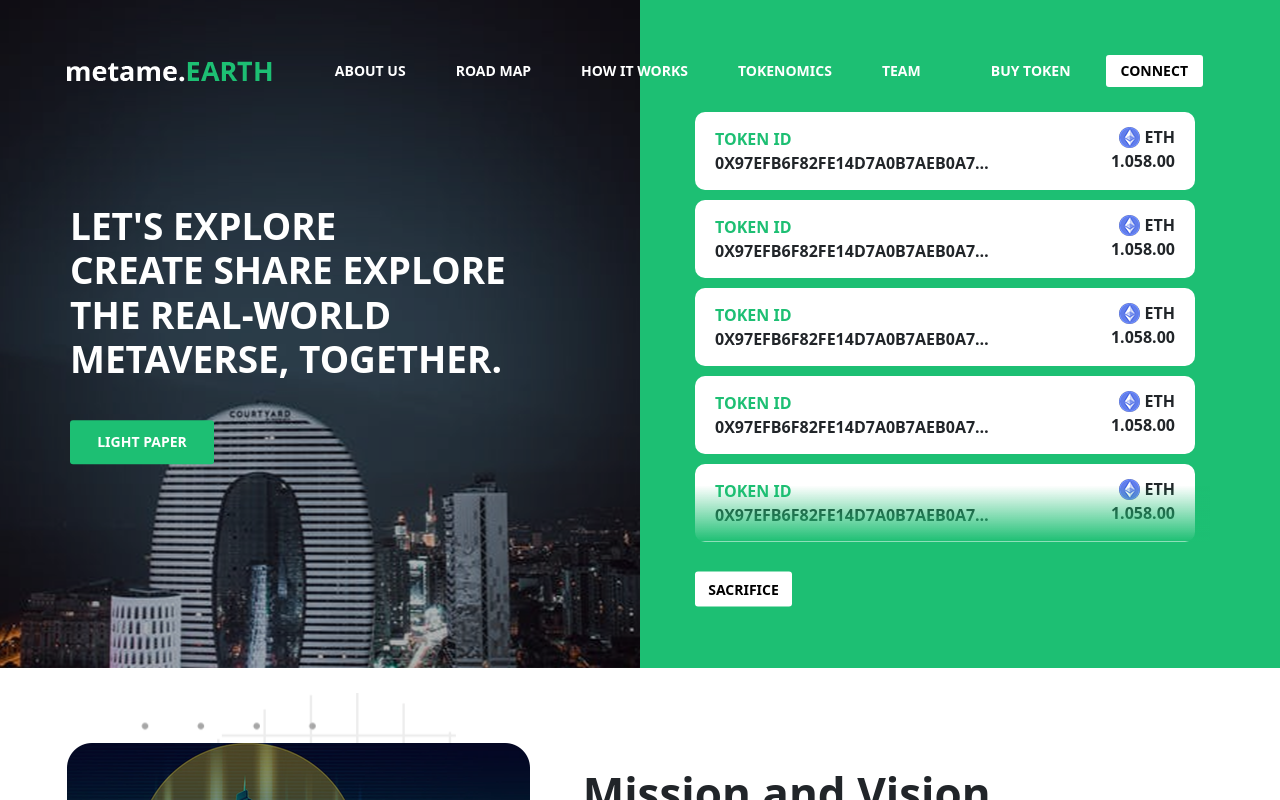
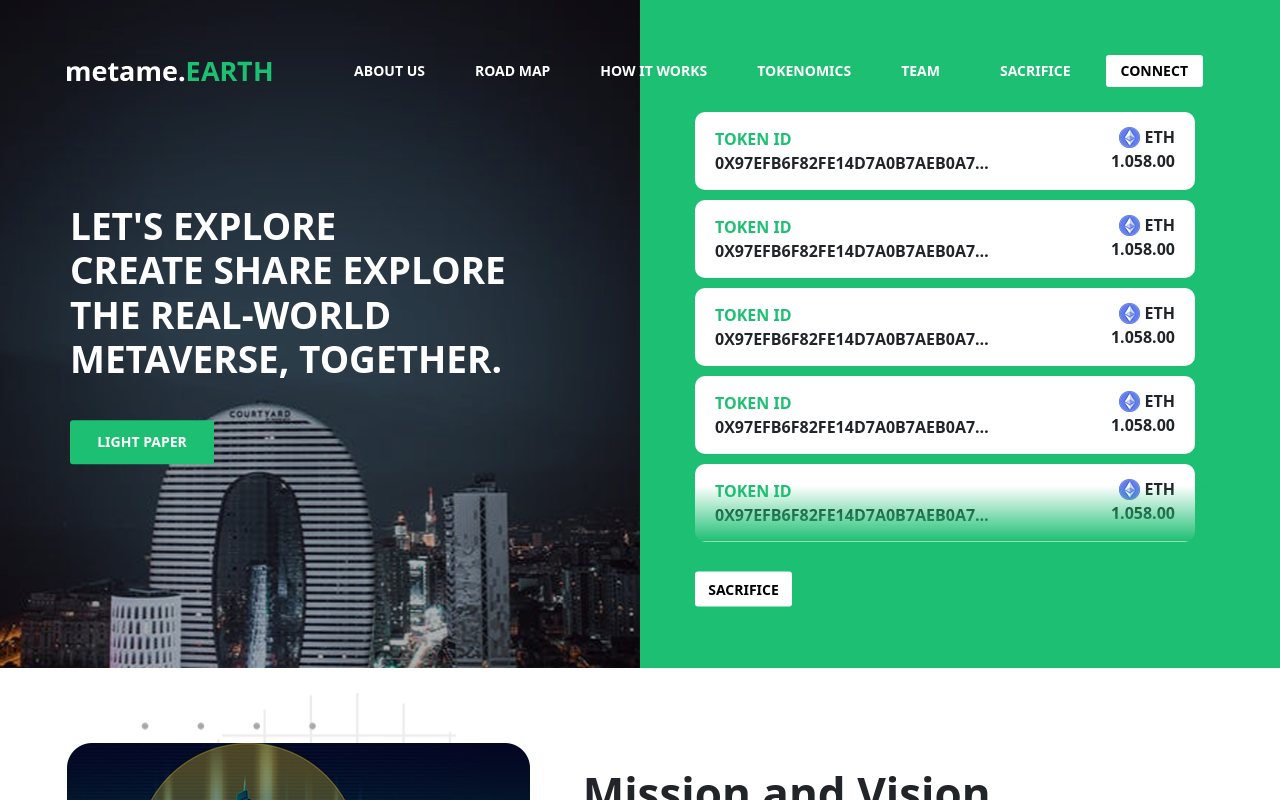
Before and after one commit to mysticxworld/meta, a React (Create React App) app: page / in a window 1280 px wide. Shown: the top 800 px of the page. Built offline with nearby package versions, Linux system fonts and the light colour scheme; the HTML template or start-up script is replaced by a standard one.

Commit message:
Add files via upload

```diff
--- a/src/components/common-components/header/header.js
+++ b/src/components/common-components/header/header.js
@@ -1,6 +1,7 @@
 import React from 'react';
 import {Collapse, Navbar, NavbarToggler,NavbarBrand, Nav, NavItem, NavLink, UncontrolledDropdown, DropdownToggle, DropdownMenu, DropdownItem } from 'reactstrap';
 import Logo from '../../../assets/images/logo.png'
+import SacrificPopup from '../../pages/home/banner/sacrific-popup/sacrific-popup'
 import "./header.scss"
 
 export default class Header extends React.Component {
@@ -57,7 +58,7 @@
                         <NavLink href="#team">Team</NavLink>
                       </NavItem>
                       <NavItem className='buytokn'>
-                        <NavLink href="/">buy token</NavLink>
+                        <SacrificPopup />
                       </NavItem>
                       <NavItem>
                         <NavLink href="#connect" className='active'>connect</NavLink>
--- a/src/components/common-components/header/header.scss
+++ b/src/components/common-components/header/header.scss
@@ -62,6 +62,9 @@
                             @include respond-to(media-lg) {
                                margin: 0;
                             }
+                            @include respond-to(media-md) {
+                                display: block;
+                             }
                             &:hover{
                                 background: #fff;
                                 color: #000;
@@ -76,6 +79,28 @@
                         margin-left: 20px;
                         @include respond-to(media-md) {
                             margin-left: 0;
+                        }
+                        button {
+                            background: transparent;
+                            border: 0 !important;
+                            text-transform: uppercase;
+                            font-weight: 700;
+                            line-height: 32px;
+                            padding: 0;
+                            margin-right: 10px;
+                            font-size: 14px;
+                            padding: 0 15px;
+                            border-radius: 3px;
+                            @include respond-to(media-md) {
+                                position: relative;
+                                top: 0;
+                                right: auto;
+                                color: #000;
+                            }
+                            &:hover{
+                                background: #fff;
+                                color: #1dbf73;
+                            }
                         }
                     }
                     .menuRight{
@@ -160,6 +185,7 @@
         top: 60px;
         border-radius: 5px;
         box-shadow: #9b9b9b 0 0 5px 1px;
+        padding: 10px 0;
     }
     &:after{
         border-left:transparent solid 10px;
--- a/src/components/pages/home/banner/banner.scss
+++ b/src/components/pages/home/banner/banner.scss
@@ -285,6 +285,7 @@
             }
             .scrifValue{
                 padding-bottom: 20px;
+                position: relative;
                 .scrifInp{
                     width: 100%;
                     height: 50px;
@@ -297,6 +298,15 @@
                         height: 40px;
                         padding: 0 10px;
                         font-size: 15px;
+                    }
+                }
+                img{
+                    position: absolute;
+                    right: 10px;
+                    top: 14px;
+                    @include respond-to(media-xs) {
+                        top: 9px;
+                        right: 8px;
                     }
                 }
             }
--- a/src/components/pages/home/banner/sacrific-popup/sacrific-popup.js
+++ b/src/components/pages/home/banner/sacrific-popup/sacrific-popup.js
@@ -1,6 +1,7 @@
 import React from 'react';
 import { Button, Modal, ModalHeader, ModalBody, ModalFooter } from 'reactstrap';
 import Thankyou from '../thankyou/thankyou'
+import ethIcon from '../../../../../assets/images/eth-icon.png'
 
 class SpecificPopup extends React.Component {
   constructor(props) {
@@ -41,6 +42,7 @@
                 </div>
                 <div className='scrifValue'>
                   <input type="text" name='name' className='scrifInp' placeholder='Enter Value' />
+                  <img src={ethIcon} alt="" />
                 </div>
                 <div className='scrifValue'>
                   <input type="text" name='name' className='scrifInp' placeholder='Enter Email Address' />
--- a/src/components/pages/home/teams/teams.scss
+++ b/src/components/pages/home/teams/teams.scss
@@ -34,7 +34,7 @@
             text-align: center;
             li {
                 display: inline-grid;
-                margin: 0 30px;
+                margin: 0 29px;
                 @include respond-to(media-xl) {
                     margin: 0 25px;
                 }
```
Also changed, not shown: 1 other file (tests, documents, lock files or other folders).
